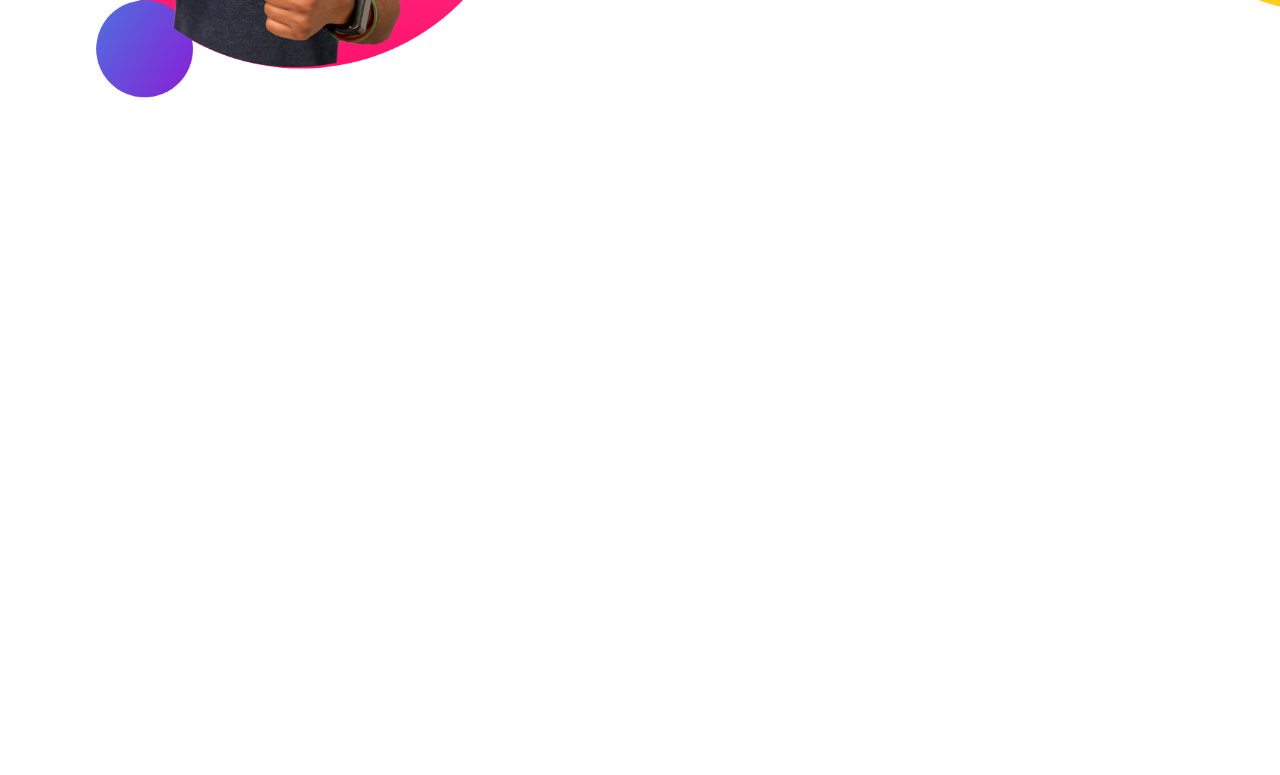
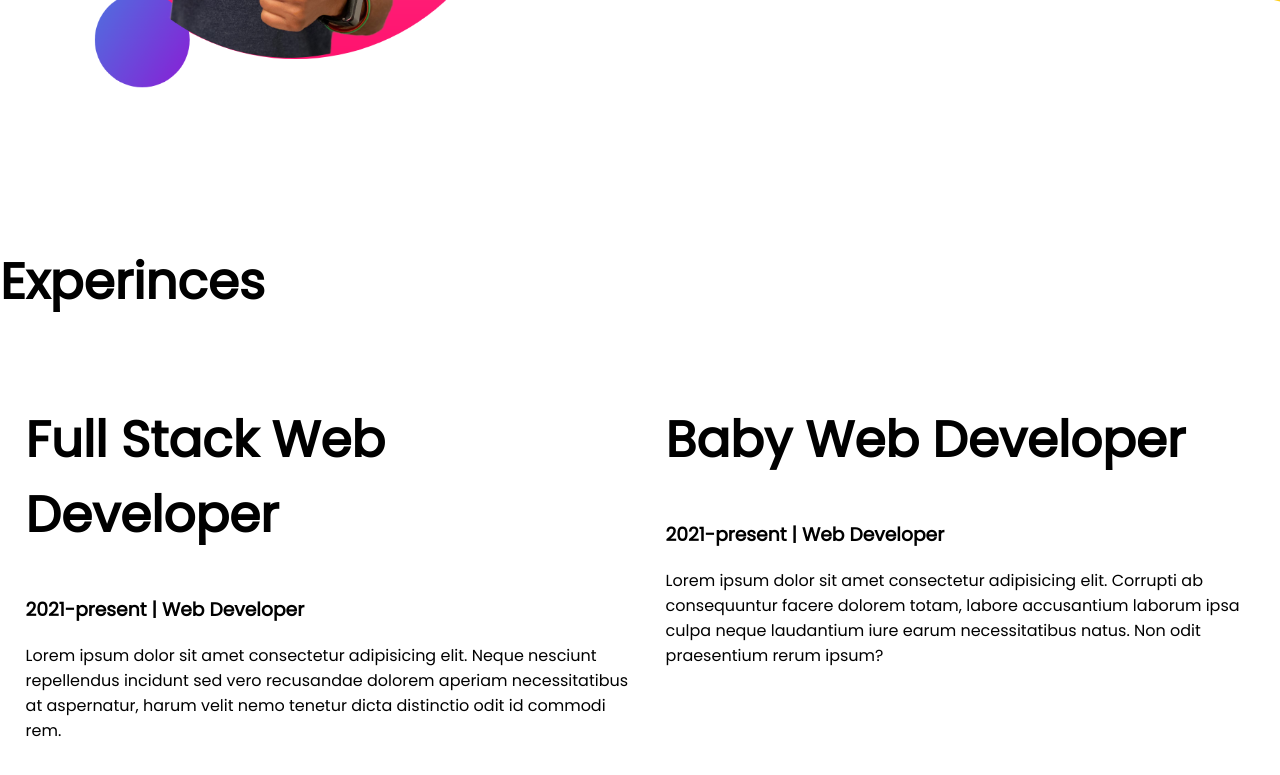
Before and after one commit to ashikahmedfahim/developer-portfolio, a plain HTML site: page index.html in a window 1280 px wide. Shown: the part 1097-1872 px from the top of the page. Before the commit the page ends 1352 px from the top, so only its background shows below. Drawn offline with Linux system fonts and the light colour scheme.

Commit message:
experince section added

```diff
--- a/index.html
+++ b/index.html
@@ -14,7 +14,7 @@
     <title>Ashik Ahmed Fahim Portfolio</title>
   </head>
   <body>
-    <section class="top-banner">
+    <section class="top-banner flexible-container">
       <div class="half-width">
         <h1>Welcome To</h1>
         <h1><span class="orange-color">Ashik Ahmed Fahim's</span> World</h1>
@@ -37,7 +37,7 @@
         <img src="./images/jhankar.png" alt="" />
       </div>
     </section>
-    <section class="dream-big">
+    <section class="dream-big flexible-container">
       <div class="half-width"><img src="./images/jhankar2.png" alt="" /></div>
       <div class="half-width">
         <h1>Dream big</h1>
@@ -57,5 +57,30 @@
         >
       </div>
     </section>
+    <section class="experince-area">
+      <h1>Experinces</h1>
+      <div class="flexible-container">
+        <div class="half-width">
+          <h1>Full Stack Web Developer</h1>
+          <h3>2021-present | Web Developer</h3>
+          <p>
+            Lorem ipsum dolor sit amet consectetur adipisicing elit. Neque
+            nesciunt repellendus incidunt sed vero recusandae dolorem aperiam
+            necessitatibus at aspernatur, harum velit nemo tenetur dicta
+            distinctio odit id commodi rem.
+          </p>
+        </div>
+        <div class="half-width">
+          <h1>Baby Web Developer</h1>
+          <h3>2021-present | Web Developer</h3>
+          <p>
+            Lorem ipsum dolor sit amet consectetur adipisicing elit. Corrupti ab
+            consequuntur facere dolorem totam, labore accusantium laborum ipsa
+            culpa neque laudantium iure earum necessitatibus natus. Non odit
+            praesentium rerum ipsum?
+          </p>
+        </div>
+      </div>
+    </section>
   </body>
 </html>
--- a/style.css
+++ b/style.css
@@ -8,13 +8,13 @@ h1 {
 .orange-color {
   color: orange;
 }
-section {
+.flexible-container {
   display: flex;
-  padding-left: 2%;
   margin-bottom: 150px;
 }
 .half-width {
   width: 50%;
+  padding-left: 2%;
 }
 .half-width img {
   width: 80%;
```
